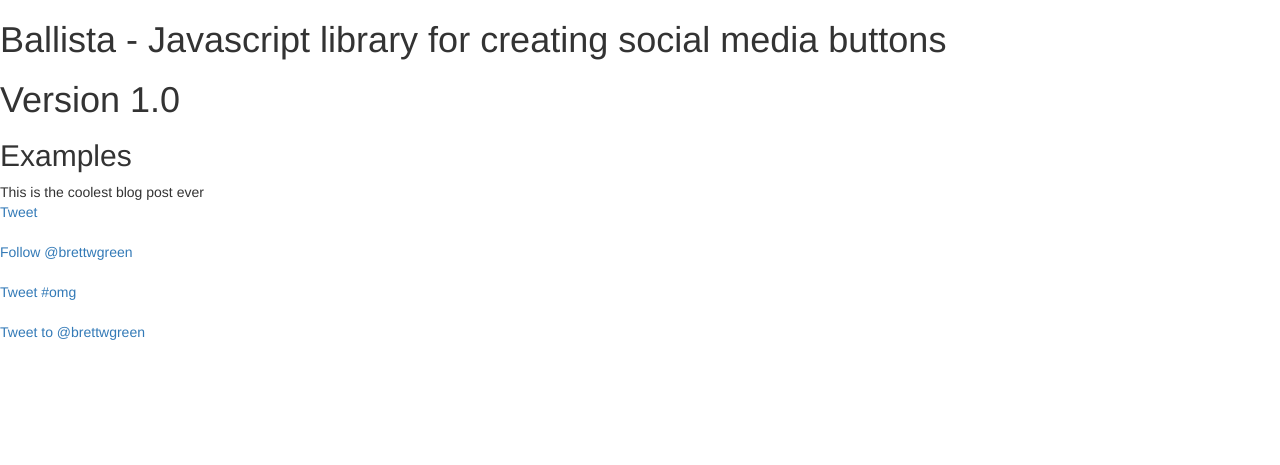
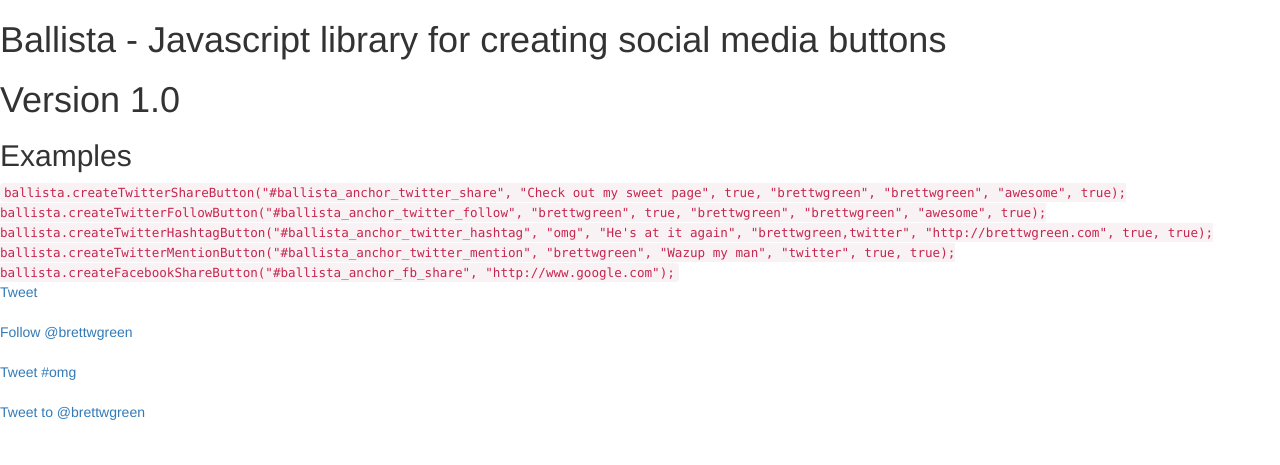
Before and after one commit to brettwgreen/ballista, a plain HTML site: page index.html in a window 1280 px wide. Drawn offline with nearby package versions, Linux system fonts and the light colour scheme.

Commit message:
Add code w/ google prettyprint

```diff
--- a/index.html
+++ b/index.html
@@ -5,6 +5,7 @@
    	<meta http-equiv="X-UA-Compatible" content="IE=edge">
 	<meta name="viewport" content="width=device-width, initial-scale=1">
 	<title>Ballista examples</title>
+	<script src="https://cdn.rawgit.com/google/code-prettify/master/loader/run_prettify.js"></script>
 	<script lang="javascript" src="https://code.jquery.com/jquery-2.2.3.js"></script>
 	<script lang="javascript" src="src/ballista.js"></script>
 	<script lang="javascript" src="src/ballista_facebook.js"></script>
@@ -26,7 +27,13 @@
 	<h1>Ballista - Javascript library for creating social media buttons</h1>
 	<h1>Version 1.0</h1>
 	<h2>Examples</h2>
-	This is the coolest blog post ever
+	<code class="prettyprint">
+		ballista.createTwitterShareButton("#ballista_anchor_twitter_share", "Check out my sweet page", true, "brettwgreen", "brettwgreen", "awesome", true);
+		ballista.createTwitterFollowButton("#ballista_anchor_twitter_follow", "brettwgreen", true, "brettwgreen", "brettwgreen", "awesome", true);
+		ballista.createTwitterHashtagButton("#ballista_anchor_twitter_hashtag", "omg", "He's at it again", "brettwgreen,twitter", "http://brettwgreen.com", true, true);
+		ballista.createTwitterMentionButton("#ballista_anchor_twitter_mention", "brettwgreen", "Wazup my man", "twitter", true, true);
+		ballista.createFacebookShareButton("#ballista_anchor_fb_share", "http://www.google.com");
+	</code>
 
 	<div id="ballista_anchor_twitter_share"></div>
 	<br clear="all" />
```
